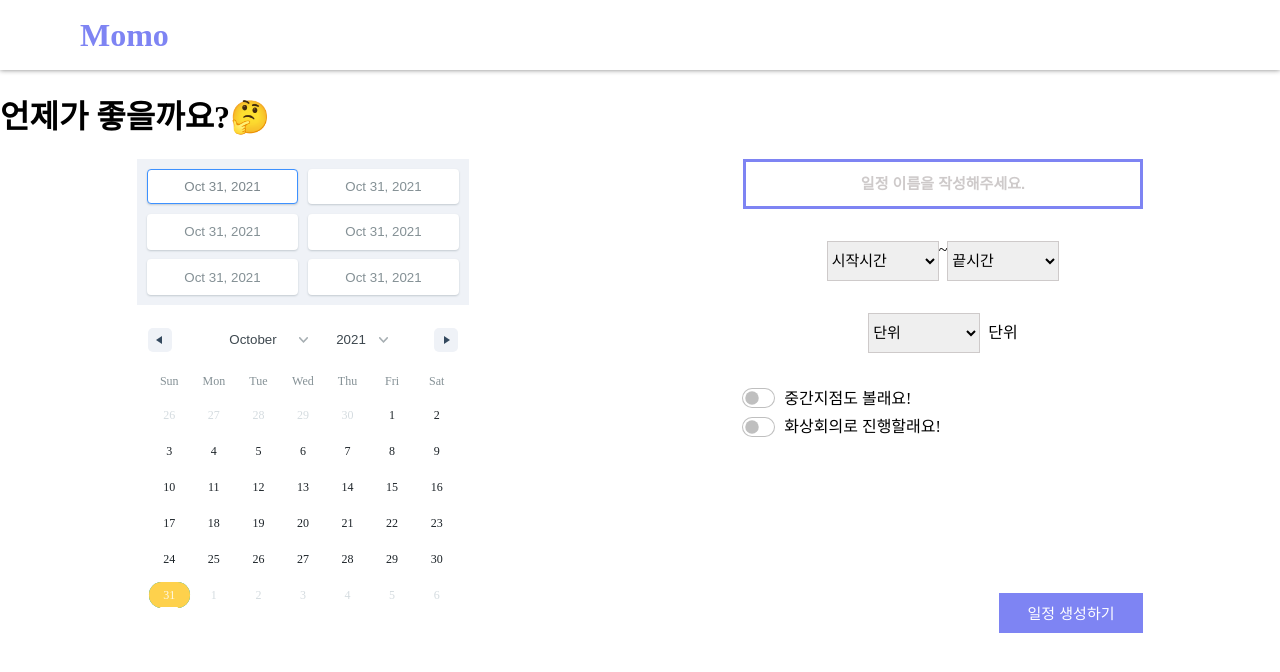
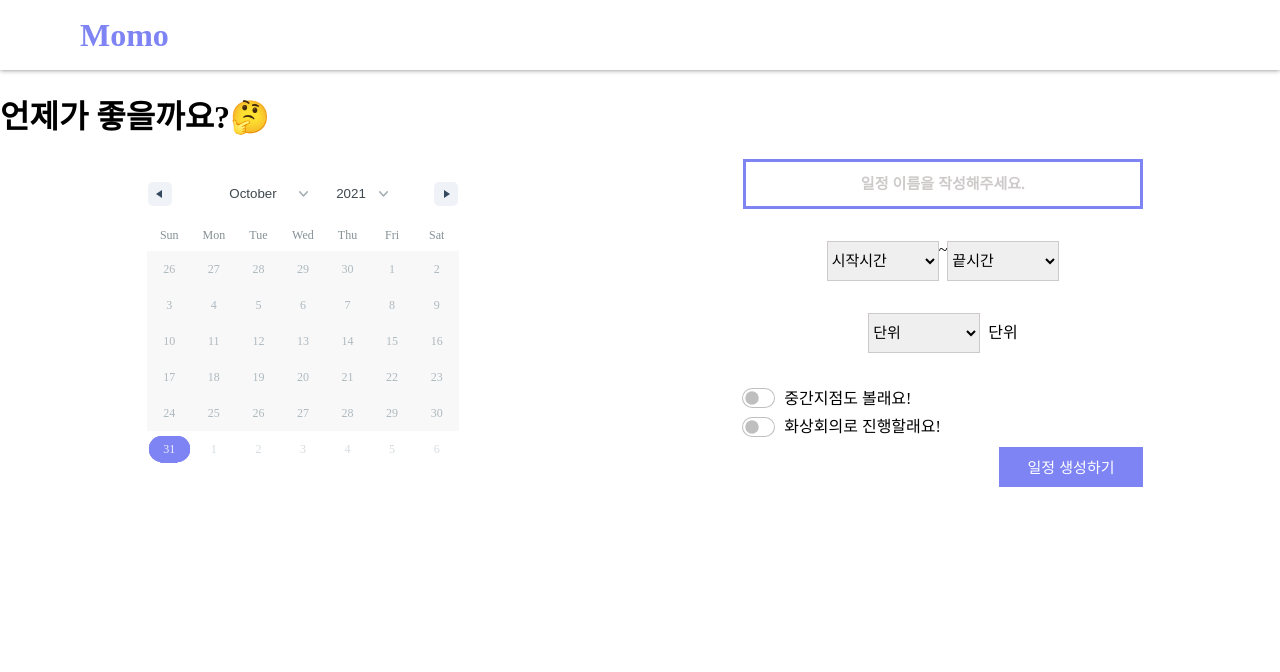
Before and after one commit to Modu-Moija/momo-front, a React (Create React App) app: page / in a window 1280 px wide. Shown: the top 672 px of the page. Built offline with nearby package versions, Linux system fonts and the light colour scheme.

Commit message:
calender 미완성....

```diff
--- a/src/Pages/Setting.tsx
+++ b/src/Pages/Setting.tsx
@@ -12,24 +12,25 @@ const Setting = () => {
 	const [start, setStart] = useState("");
 	const [end, setEnd] = useState("");
 	const [gap, setGap] = useState("");
-	const [state, setState] = useState({
+	const [state, setState] = useState(
+		{
 			selection1: {
-			startDate: addDays(new Date(), 0),
-			endDate: addDays(new Date(), 0), // null이 왜 안되지
-			key: 'selection1',
+				startDate: new Date(), // default를 빈 값으로 하고 싶은데,,,,
+				endDate: new Date(),
+				key: 'selection1', // 변수
 			},
 			selection2: {
-			startDate: addDays(new Date(), 0), // null이 왜 안되지
-			endDate: addDays(new Date(), 0), // null이 왜 안되지
+				startDate: new Date(),
+				endDate: new Date(),
 				key: 'selection2',
 			},
 			selection3: {
-			startDate: addDays(new Date(), 0), // null이 왜 안되지
-			endDate: addDays(new Date(), 0), // null이 왜 안되지
+				startDate: new Date(),
+				endDate: new Date(),
 				key: 'selection3',
-			autoFocus: false
 			}
-	});
+		}
+	);
 
 	// 일정이름
 	const handleTitleChange = (e : any) => {
@@ -60,12 +61,21 @@ const Setting = () => {
 		console.log(`${start} and ${e.target.value}`);
 		if (parseInt(start)>=parseInt(e.target.value)) {
 			alert("시간을 다시 설정해주세요.");
+			setEnd("");
 		}
 	}
 
 	const handleGapChange = (e : any) => {
 		setGap(e.target.value)
 		// console.log(e.target.value);
+	}
+
+
+	const handleDisabled = (date:Date) => {
+		const now = new Date()
+		if (date > new Date(now.setDate(now.getDate() - 1))) // 오늘 날짜가 더 이전이면 활성화
+			return false; // 활성화
+		return true; // 아니면 비활성화
 	}
 
 	return (
@@ -95,6 +105,9 @@ const Setting = () => {
 					<DateRange
 						onChange={item => setState({ ...state, ...item })}
 						ranges={[state.selection1, state.selection2, state.selection3]}
+						rangeColors={["#7E84F3", "#7E84F3", "#7E84F3"]}
+						color={"#7E84F3"}
+						disabledDay={handleDisabled}
 					/>
 				</div>
 				<div className="create-content">
@@ -112,6 +125,7 @@ const Setting = () => {
 						{/* 시간 선택 */}
 						<div className="create-time">
 							<select
+								className="start"
 								id="start"
 								name="start"
 								value={start}
@@ -127,6 +141,7 @@ const Setting = () => {
 							</select>
 							<div>~</div>
 							<select
+								className="end"
 								id="end"
 								name="end"
 								value={end}
@@ -145,6 +160,7 @@ const Setting = () => {
 						{/* 간격 선택 */}
 						<div className="create-gap">
 							<select
+								className="gap"
 								id="gap"
 								name="gap"
 								value={gap}
--- a/src/scss/pages/setting.scss
+++ b/src/scss/pages/setting.scss
@@ -12,9 +12,14 @@
       flex-direction: row;
       justify-content: space-around;
     }
-    // .create-calender {
-
-    // }
+    .create-calender {
+      .rdrDateDisplayWrapper {
+        display: none;
+      }
+      .rdrDayToday .rdrDayNumber span:after {
+        background: #{$purple};
+      }
+    }
     .create-content {
       display: flex;
       flex-direction: column;
@@ -50,8 +55,8 @@
         .create-time {
           display: flex;
           justify-content: center;
-          #start,
-          #end {
+          .start,
+          .end {
             margin-bottom: 2rem;
             width: 7rem;
             height: 40px;
@@ -66,7 +71,7 @@
           display: flex;
           justify-content: center;
           align-items: baseline;
-          #gap {
+          .gap {
             width: 7rem;
             height: 40px;
             border: 1.7px solid #{$light_gray};
@@ -129,7 +134,6 @@
       .create-create-btn {
         display: flex;
         justify-content: flex-end;
-        // align-content: flex-end;
         button {
           width: 9rem;
           height: 40px;
```
Lines whose indentation alone changed are shown as unchanged.
